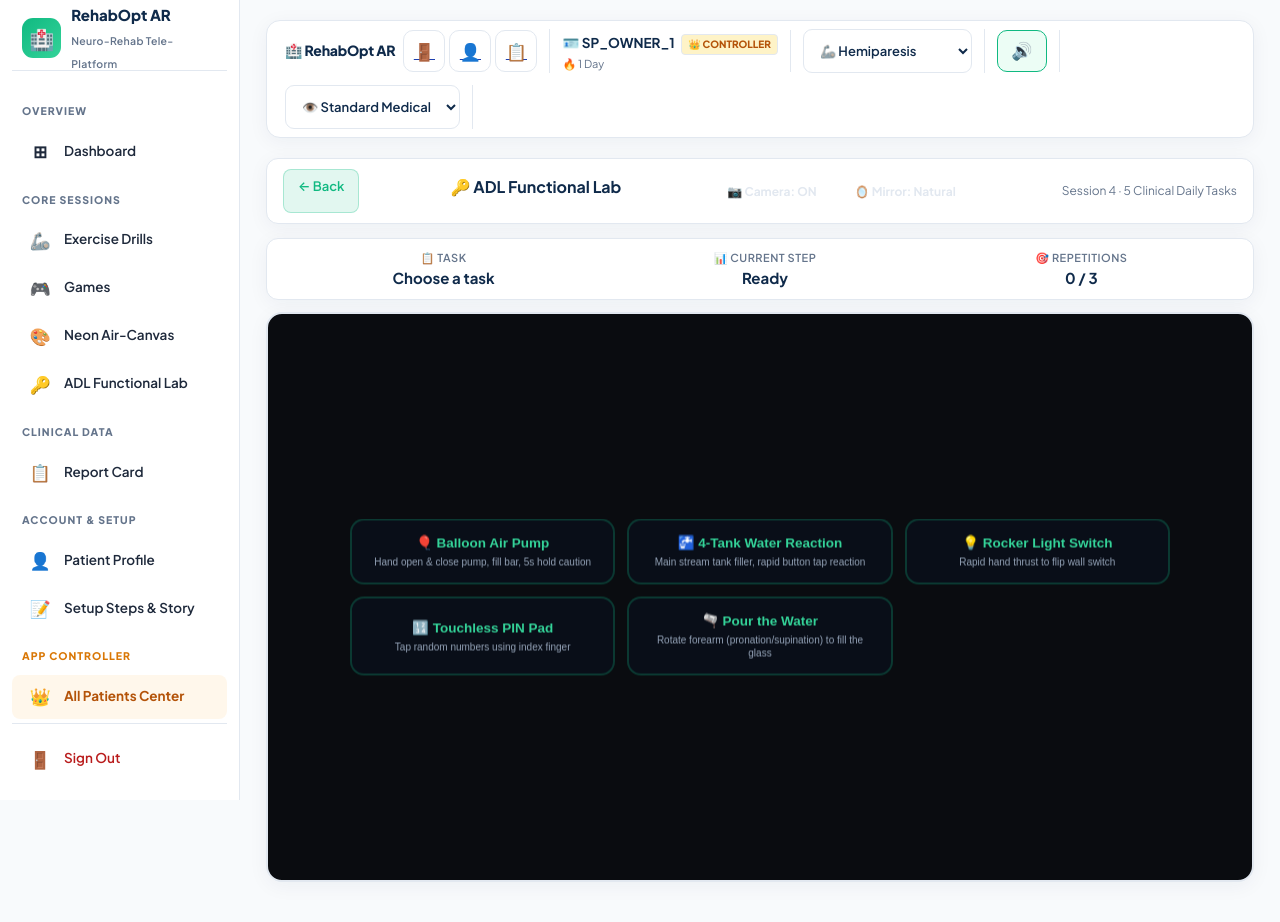
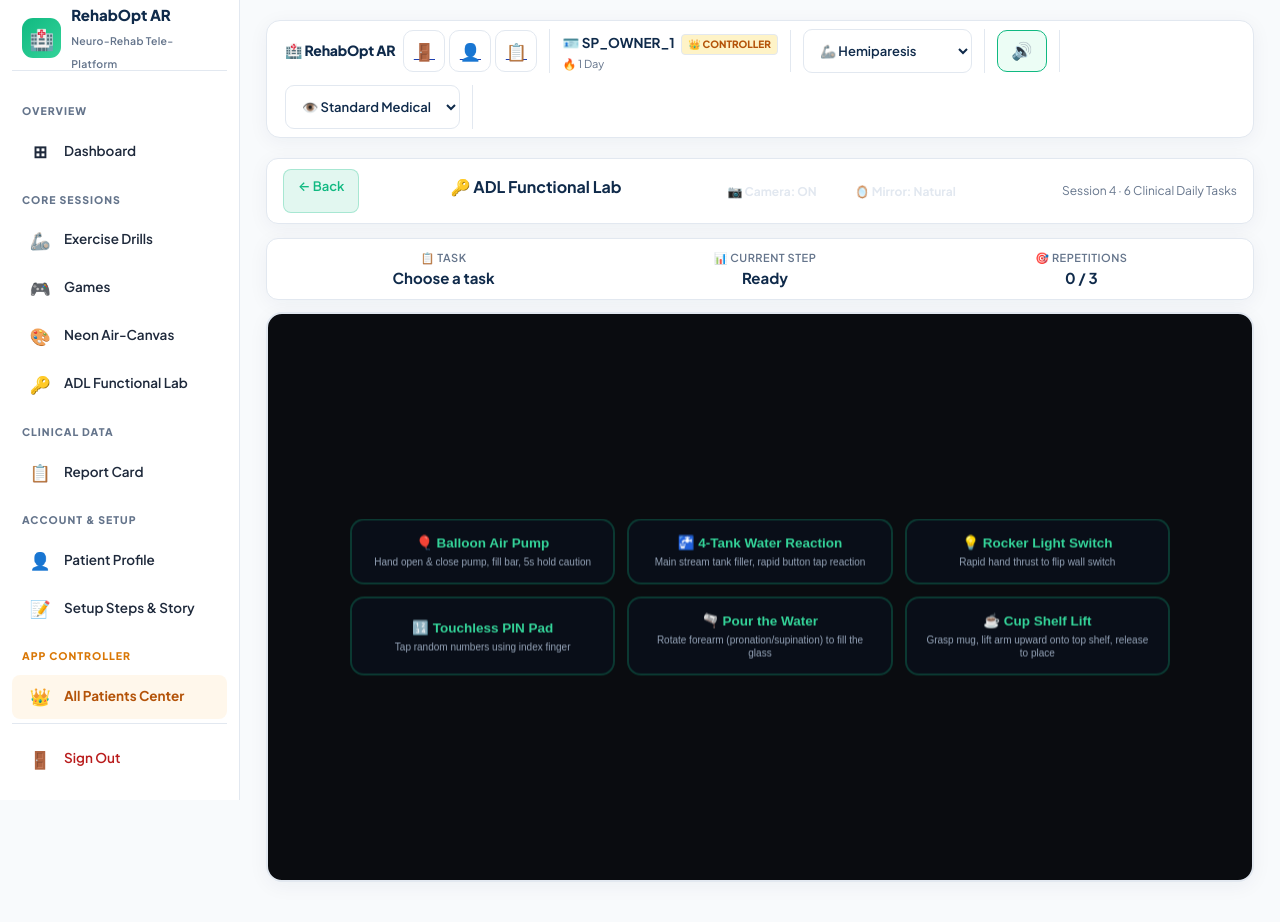
Before and after one commit to Athul-lab-ux/SEMIFIN-REHAB, a Flask app: page /adl in a window 1280 px wide. Shown: the top 922 px of the page. Run offline with Flask 3, Linux system fonts and the light colour scheme; the visitor is signed in with stand-in values (Sample User, id 1); data that the repository does not hold is empty; some libraries are stand-ins or nearby versions.

Commit message:
T2 Feature: Add Cup Shelf Lift (anti-gravity shoulder elevation & pick-and-place) ADL task

```diff
--- a/static/js/adl_engine.js
+++ b/static/js/adl_engine.js
@@ -125,6 +125,15 @@ if (typeof document !== "undefined") {
   let smoothedPourTilt = 0;
   let patientMaxFlow = 0.35; // 35% fill per second at full tilt (patient-adjustable)
   let taskPeakRom = 0;
+
+  // 6. ☕ Cup Shelf Lift States (Anti-Gravity Shoulder Elevation & ARAT Pick & Place)
+  let shelfCupGrasped = false;
+  let shelfCupPlaced = false;
+  let shelfCupPlacedTime = 0;
+  let shelfCupPos = null; // { x, y }
+  let shelfParticles = [];
+  let shelfSteamTime = 0;
+  let shelfDropAlerted = false;
 
   // Randomized 4-digit PIN generator for cognitive-motor index finger tapping
   function generateRandomPin() {
@@ -228,6 +237,17 @@ if (typeof document !== "undefined") {
         { name: "Rotate Upright", desc: "Level hand upright to stop pouring" },
       ],
     },
+    cupshelf: {
+      name: "☕ Cup Shelf Lift",
+      steps: [
+        { name: "Neutral Rest", desc: "Hand poised at counter ready base" },
+        { name: "Reach to Cup", desc: "Lower hand down towards the mug" },
+        { name: "Clench to Grasp", desc: "Squeeze tight fist over the mug" },
+        { name: "Anti-Gravity Lift", desc: "Lift arm upward toward upper shelf" },
+        { name: "Align at Shelf", desc: "Hold mug steady inside the shelf slot" },
+        { name: "Release to Place", desc: "Open hand wide to set mug on shelf" },
+      ],
+    },
   };
 
   // --- SVG Generator: Dark Navy `#070D18`, Light Blue `#38BDF8`, Yellow `#FBBF24` ---
@@ -461,6 +481,62 @@ if (typeof document !== "undefined") {
             <rect x="25" y="25" width="20" height="28" rx="3" fill="#1E293B" stroke="${lines}" stroke-width="1.5"/>
             <path d="M 40 18 A 12 12 0 0 0 28 22" stroke="${green}" stroke-width="2" fill="none"/>
             <text x="66" y="60" font-size="10" fill="#FFFFFF" text-anchor="middle">✓</text>
+          `;
+          break;
+      }
+    } else if (taskKey === "cupshelf") {
+      switch (stepIndex) {
+        case 0:
+          body = `
+            <line x1="15" y1="65" x2="85" y2="65" stroke="#475569" stroke-width="2"/>
+            <rect x="25" y="48" width="16" height="17" rx="3" fill="#0284C7" stroke="${lines}" stroke-width="1.5"/>
+            <path d="M 41 53 A 4 4 0 0 1 41 61" stroke="${lines}" stroke-width="1.5" fill="none"/>
+            <circle cx="65" cy="55" r="5" fill="${dots}"/>
+          `;
+          break;
+        case 1:
+          body = `
+            <line x1="15" y1="65" x2="85" y2="65" stroke="#475569" stroke-width="2"/>
+            <rect x="25" y="48" width="16" height="17" rx="3" fill="#0284C7" stroke="${lines}" stroke-width="1.5"/>
+            <path d="M 41 53 A 4 4 0 0 1 41 61" stroke="${lines}" stroke-width="1.5" fill="none"/>
+            <path d="M 65 30 Q 50 40 33 46" stroke="${lines}" stroke-width="2" stroke-dasharray="3,3" fill="none"/>
+            <circle cx="33" cy="46" r="5" fill="${dots}"/>
+          `;
+          break;
+        case 2:
+          body = `
+            <line x1="15" y1="65" x2="85" y2="65" stroke="#475569" stroke-width="2"/>
+            <rect x="35" y="48" width="16" height="17" rx="3" fill="#0284C7" stroke="${lines}" stroke-width="1.5"/>
+            <path d="M 51 53 A 4 4 0 0 1 51 61" stroke="${lines}" stroke-width="1.5" fill="none"/>
+            <circle cx="43" cy="48" r="8" fill="${green}" opacity="0.4"/>
+            <circle cx="43" cy="48" r="5" fill="${green}"/>
+            <text x="43" y="42" font-size="8" fill="#FFF" text-anchor="middle">✊</text>
+          `;
+          break;
+        case 3:
+          body = `
+            <line x1="50" y1="25" x2="90" y2="25" stroke="#475569" stroke-width="2"/>
+            <path d="M 35 60 Q 42 40 55 35" stroke="${amber}" stroke-width="2.5" fill="none"/>
+            <polygon points="55,30 60,36 53,38" fill="${amber}"/>
+            <rect x="47" y="35" width="16" height="17" rx="3" fill="#0284C7" stroke="${lines}" stroke-width="1.5"/>
+            <text x="55" y="30" font-size="8" fill="${amber}" text-anchor="middle">⬆️ LIFT</text>
+          `;
+          break;
+        case 4:
+          body = `
+            <line x1="45" y1="28" x2="92" y2="28" stroke="#475569" stroke-width="2"/>
+            <rect x="62" y="11" width="18" height="17" rx="3" fill="none" stroke="${green}" stroke-dasharray="3,3" stroke-width="2"/>
+            <rect x="60" y="13" width="16" height="15" rx="2" fill="#0284C7" stroke="${lines}" stroke-width="1.5"/>
+            <text x="70" y="8" font-size="7" font-weight="bold" fill="${green}" text-anchor="middle">TARGET</text>
+          `;
+          break;
+        case 5:
+          body = `
+            <line x1="45" y1="28" x2="92" y2="28" stroke="#475569" stroke-width="2"/>
+            <rect x="62" y="11" width="16" height="17" rx="3" fill="#0284C7" stroke="${green}" stroke-width="1.5"/>
+            <path d="M 78 16 A 4 4 0 0 1 78 24" stroke="${green}" stroke-width="1.5" fill="none"/>
+            <circle cx="60" cy="18" r="6" fill="${dots}"/>
+            <text x="70" y="45" font-size="9" fill="${green}" text-anchor="middle">✓ PLACED</text>
           `;
           break;
       }
@@ -521,6 +597,18 @@ if (typeof document !== "undefined") {
         stepEl.textContent = `Step ${currentStepIndex + 1}: Shut Filling Tank ${activeTankIndex + 1}!`;
       } else if (currentTask === "balloon" && currentStepIndex === 4) {
         stepEl.textContent = `Step 5: ⚠️ CAUTION: Hold Steady 5s (DO NOT PUMP!)`;
+      } else if (currentTask === "cupshelf") {
+        if (currentStepIndex === 1) {
+          stepEl.textContent = `Step 2: Reach down towards the coffee mug`;
+        } else if (currentStepIndex === 2) {
+          stepEl.textContent = `Step 3: Clench fist ✊ to grasp the mug`;
+        } else if (currentStepIndex === 3) {
+          stepEl.textContent = `Step 4: Lift arm upward ⬆️ toward top shelf`;
+        } else if (currentStepIndex === 4 || currentStepIndex === 5) {
+          stepEl.textContent = `Step 5/6: Align inside shelf target & open hand 🖐️`;
+        } else {
+          stepEl.textContent = `Step ${currentStepIndex + 1}: ${taskInfo.steps[currentStepIndex].name}`;
+        }
       } else {
         stepEl.textContent = `Step ${currentStepIndex + 1}: ${taskInfo.steps[currentStepIndex].name}`;
       }
@@ -609,9 +697,17 @@ if (typeof document !== "undefined") {
     pourSpillAlerted = false;
     smoothedPourTilt = 0;
     taskPeakRom = 0;
-  }
-
-  // --- Guidance Popup Content & 10s Inactivity Re-trigger (5 Clinical Tasks) ---
+
+    // Cup Shelf Lift reset
+    shelfCupGrasped = false;
+    shelfCupPlaced = false;
+    shelfCupPlacedTime = 0;
+    shelfCupPos = null;
+    shelfParticles = [];
+    shelfDropAlerted = false;
+  }
+
+  // --- Guidance Popup Content & 10s Inactivity Re-trigger (6 Clinical Tasks) ---
   const ADL_GUIDES = {
     balloon: {
       title: "🎈 Balloon Air Pump",
@@ -643,6 +739,12 @@ if (typeof document !== "undefined") {
       how: "Hold the pitcher upright, position it above the glass, rotate your forearm (pronation) to tilt and pour until the glass fills to the green mark, then rotate back upright.",
       tip: "Retrains forearm pronation and supination rotation, essential for eating, drinking, and turning door handles.",
     },
+    cupshelf: {
+      title: "☕ Cup Shelf Lift",
+      what: "Pick up the mug from the table, lift it up to the cupboard shelf, and release it.",
+      how: "1. Reach hand down over the mug and clench into a fist ✊ to grasp.\n2. Smoothly lift your arm upward against gravity toward the upper shelf.\n3. Align the cup into the glowing shelf target slot.\n4. Open your hand wide 🖐️ to place it securely on the shelf.",
+      tip: "Retrains anti-gravity shoulder elevation, elbow flexion/extension, and coordinated grasp-to-release (ARAT protocol).",
+    },
   };
 
   let adlGuidanceInterval = null;
@@ -1453,6 +1555,9 @@ if (typeof document !== "undefined") {
         break;
       case "pour":
         drawPourTask(hx, hy);
+        break;
+      case "cupshelf":
+        drawCupShelfTask(hx, hy);
         break;
     }
   }
@@ -2282,6 +2387,304 @@ if (typeof document !== "undefined") {
     else if (isTilting && overGlass) statusMsg = "🌊 Pouring into glass… reach the green target zone!";
     gCtx.fillText(statusMsg, w * 0.5, 39);
     gCtx.textAlign = "start";
+  }
+
+  // 6. ☕ Cup Shelf Lift Task (Anti-Gravity Elevation & ARAT Pick-and-Place)
+  function drawCupShelfTask(hx, hy) {
+    const w = gameCanvas.width, h = gameCanvas.height;
+    const now = performance.now();
+
+    // Scene geometry
+    const tableY = h * 0.76;
+    const shelfY = h * 0.26;
+    const shelfX = w * 0.52;
+    const shelfW = w * 0.42;
+    const shelfTargetX = shelfX + shelfW * 0.50;
+    const shelfTargetY = shelfY - 36;
+
+    const cupInitX = w * 0.24;
+    const cupInitY = tableY - 36;
+
+    if (!shelfCupPos) {
+      shelfCupPos = { x: cupInitX, y: cupInitY };
+    }
+
+    // 1. Draw Kitchen Environment
+    // Bottom Countertop
+    gCtx.save();
+    gCtx.fillStyle = "#1E293B";
+    gCtx.fillRect(0, tableY, w, h - tableY);
+    // Countertop wood trim edge
+    gCtx.fillStyle = "#334155";
+    gCtx.fillRect(0, tableY, w, 12);
+    gCtx.fillStyle = "#64748B";
+    gCtx.font = "bold 11px Inter, sans-serif";
+    gCtx.fillText("🪵 LOWER COUNTERTOP", 24, tableY + 30);
+
+    // Top Cupboard Shelf
+    gCtx.fillStyle = "#0F172A";
+    gCtx.roundRect(shelfX, shelfY, shelfW, 14, [4, 4, 4, 4]);
+    gCtx.fill();
+    gCtx.fillStyle = "#38BDF8";
+    gCtx.fillRect(shelfX, shelfY, shelfW, 3);
+    gCtx.fillStyle = "#94A3B8";
+    gCtx.font = "bold 11px Inter, sans-serif";
+    gCtx.textAlign = "center";
+    gCtx.fillText("🗄️ UPPER CUPBOARD SHELF", shelfTargetX, shelfY + 28);
+    gCtx.textAlign = "start";
+
+    // 2. Draw Target Shelf Slot (Dashed outline of the cup)
+    const distToTarget = Math.hypot(shelfCupPos.x - shelfTargetX, shelfCupPos.y - shelfTargetY);
+    const inTargetSlot = distToTarget < 58;
+
+    gCtx.save();
+    gCtx.beginPath();
+    gCtx.roundRect(shelfTargetX - 24, shelfTargetY - 26, 48, 52, 10);
+    if (inTargetSlot && shelfCupGrasped) {
+      gCtx.fillStyle = "rgba(16, 185, 129, 0.35)";
+      gCtx.fill();
+      gCtx.strokeStyle = "#10B981";
+      gCtx.lineWidth = 3.5;
+      gCtx.setLineDash([6, 4]);
+    } else {
+      gCtx.fillStyle = "rgba(56, 189, 248, 0.12)";
+      gCtx.fill();
+      gCtx.strokeStyle = "#38BDF8";
+      gCtx.lineWidth = 2;
+      gCtx.setLineDash([5, 5]);
+    }
+    gCtx.stroke();
+    gCtx.setLineDash([]);
+
+    // Target Label
+    gCtx.font = "bold 10px Inter, sans-serif";
+    gCtx.textAlign = "center";
+    gCtx.fillStyle = inTargetSlot ? "#34D399" : "#38BDF8";
+    gCtx.fillText(inTargetSlot ? "✨ OPEN HAND 🖐️" : "PLACE HERE 🎯", shelfTargetX, shelfTargetY - 32);
+    gCtx.restore();
+
+    // 3. Hand Interaction & Gesture Detection
+    // Distance from player hand to cup
+    const distHandToCup = Math.hypot(hx - shelfCupPos.x, hy - shelfCupPos.y);
+
+    // Compute hand grasp status using MediaPipe openness
+    let isHandGrasping = false;
+    let isHandOpening = false;
+    if (wristData && wristData.openness !== undefined) {
+      isHandGrasping = wristData.openness < closeThreshold;
+      isHandOpening = wristData.openness > openThreshold;
+    }
+
+    // STATE: Not grasped, sitting on counter or in transit
+    if (!shelfCupGrasped && !shelfCupPlaced) {
+      if (distHandToCup < 55) {
+        if (currentStepIndex === 1) advanceStep(); // Advances to Step 3: Clench to grasp
+        if (isHandGrasping) {
+          shelfCupGrasped = true;
+          shelfDropAlerted = false;
+          if (currentStepIndex === 2) advanceStep(); // Advances to Step 4: Anti-gravity lift
+          if (window.RehabBio) {
+            window.RehabBio.playBeep(520, 0.08, 0.3);
+            window.RehabBio.speak("Mug grasped! Lift upward against gravity.");
+          }
+          showToast("✊ Mug grasped! Now lift upward toward the shelf.", "info");
+        }
+      }
+    }
+
+    // STATE: Grasped and lifting
+    if (shelfCupGrasped) {
+      // Cup tracks hand smoothly
+      shelfCupPos.x = hx;
+      shelfCupPos.y = hy;
+
+      // Draw lift trajectory dashed guide
+      gCtx.save();
+      gCtx.beginPath();
+      gCtx.moveTo(shelfCupPos.x, shelfCupPos.y - 30);
+      gCtx.lineTo(shelfTargetX, shelfTargetY + 30);
+      gCtx.strokeStyle = "rgba(251, 191, 36, 0.6)";
+      gCtx.lineWidth = 2.5;
+      gCtx.setLineDash([6, 6]);
+      gCtx.stroke();
+      gCtx.restore();
+
+      // Check elevation progress
+      if (hy < h * 0.52 && currentStepIndex === 3) {
+        advanceStep(); // Advances to Step 5: Align at Shelf
+      }
+
+      // Check shelf target arrival
+      if (inTargetSlot) {
+        if (currentStepIndex === 4) advanceStep(); // Advances to Step 6: Release to Place
+
+        // User opens hand to place the cup
+        if (isHandOpening) {
+          shelfCupGrasped = false;
+          shelfCupPlaced = true;
+          shelfCupPos.x = shelfTargetX;
+          shelfCupPos.y = shelfTargetY;
+          shelfCupPlacedTime = performance.now();
+
+          // Celebration particles
+          for (let i = 0; i < 28; i++) {
+            shelfParticles.push({
+              x: shelfTargetX,
+              y: shelfTargetY,
+              vx: (Math.random() - 0.5) * 6,
+              vy: -2 - Math.random() * 5,
+              r: 3 + Math.random() * 3,
+              color: ["#FBBF24", "#34D399", "#38BDF8", "#F472B6"][Math.floor(Math.random() * 4)],
+              alpha: 1.0,
+            });
+          }
+
+          if (window.RehabBio) {
+            window.RehabBio.playRepChime();
+            window.RehabBio.speak("Great placement! Cup secured on shelf.");
+          }
+          showToast("🎉 Perfect! Cup safely placed on shelf!", "success");
+          advanceStep(); // Completes 6-step cycle -> rep++
+        }
+      } else if (isHandOpening && hy < tableY - 40 && !inTargetSlot && !shelfDropAlerted) {
+        // Dropped mid-air outside shelf target
+        shelfDropAlerted = true;
+        shelfCupGrasped = false;
+        shelfCupPos = { x: cupInitX, y: cupInitY };
+        if (window.RehabBio) window.RehabBio.playBuzz();
+        showToast("⚠️ Mug dropped! Keep fist clenched until you reach the upper shelf.", "warning");
+        currentStepIndex = 1;
+        updateStepCardsUI();
+      }
+    }
+
+    // STATE: Placed on shelf (1.5s delay then reset)
+    if (shelfCupPlaced) {
+      if (now - shelfCupPlacedTime > 1500) {
+        shelfCupPlaced = false;
+        shelfCupPos = { x: cupInitX, y: cupInitY };
+      }
+    }
+
+    // 4. Draw Celebration Particles
+    shelfParticles.forEach((p) => {
+      p.x += p.vx;
+      p.y += p.vy;
+      p.vy += 0.15;
+      p.alpha -= 0.02;
+    });
+    shelfParticles = shelfParticles.filter((p) => p.alpha > 0);
+
+    shelfParticles.forEach((p) => {
+      gCtx.save();
+      gCtx.globalAlpha = Math.max(0, p.alpha);
+      gCtx.fillStyle = p.color;
+      gCtx.beginPath();
+      gCtx.arc(p.x, p.y, p.r, 0, Math.PI * 2);
+      gCtx.fill();
+      gCtx.restore();
+    });
+
+    // 5. Draw the Ceramic Mug ☕
+    const cx = shelfCupPos.x;
+    const cy = shelfCupPos.y;
+    const cw = 44, ch = 48;
+
+    gCtx.save();
+    // Drop shadow
+    gCtx.beginPath();
+    gCtx.ellipse(cx, cy + ch / 2 + 4, cw / 2 + 6, 8, 0, 0, Math.PI * 2);
+    gCtx.fillStyle = "rgba(0, 0, 0, 0.4)";
+    gCtx.fill();
+
+    // Mug body
+    gCtx.beginPath();
+    gCtx.roundRect(cx - cw / 2, cy - ch / 2, cw, ch, [4, 4, 10, 10]);
+    gCtx.fillStyle = shelfCupPlaced ? "#10B981" : (shelfCupGrasped ? "#F59E0B" : "#0284C7");
+    gCtx.fill();
+    gCtx.lineWidth = 2.5;
+    gCtx.strokeStyle = "#FFFFFF";
+    gCtx.stroke();
+
+    // Handle
+    gCtx.beginPath();
+    gCtx.arc(cx + cw / 2 + 5, cy, 11, -Math.PI / 2, Math.PI / 2);
+    gCtx.lineWidth = 4;
+    gCtx.strokeStyle = shelfCupPlaced ? "#10B981" : (shelfCupGrasped ? "#F59E0B" : "#0284C7");
+    gCtx.stroke();
+
+    // Mug Rim Top
+    gCtx.beginPath();
+    gCtx.ellipse(cx, cy - ch / 2, cw / 2, 7, 0, 0, Math.PI * 2);
+    gCtx.fillStyle = "#0F172A"; // dark coffee inside
+    gCtx.fill();
+    gCtx.lineWidth = 1.5;
+    gCtx.strokeStyle = "#FFFFFF";
+    gCtx.stroke();
+
+    // Coffee surface shine
+    gCtx.beginPath();
+    gCtx.ellipse(cx, cy - ch / 2, cw / 2 - 3, 5, 0, 0, Math.PI * 2);
+    gCtx.fillStyle = "#78350F";
+    gCtx.fill();
+
+    // Animated steam rising
+    shelfSteamTime += 0.05;
+    for (let i = 0; i < 2; i++) {
+      const sx = cx - 6 + i * 12 + Math.sin(shelfSteamTime + i) * 4;
+      const sy = cy - ch / 2 - 10 - ((shelfSteamTime * 12 + i * 8) % 22);
+      gCtx.beginPath();
+      gCtx.arc(sx, sy, 3, 0, Math.PI * 2);
+      gCtx.fillStyle = "rgba(255, 255, 255, 0.4)";
+      gCtx.fill();
+    }
+
+    // Mug icon / badge in center
+    gCtx.font = "18px Segoe UI Emoji, sans-serif";
+    gCtx.textAlign = "center";
+    gCtx.textBaseline = "middle";
+    gCtx.fillText("☕", cx, cy + 2);
+    gCtx.restore();
+
+    // 6. Floating Status Badge
+    gCtx.save();
+    gCtx.fillStyle = "rgba(15, 23, 42, 0.88)";
+    gCtx.strokeStyle = "rgba(255, 255, 255, 0.12)";
+    gCtx.lineWidth = 1.5;
+    const bannerW = Math.min(480, w * 0.8);
+    const bannerX = (w - bannerW) / 2;
+    gCtx.beginPath();
+    gCtx.roundRect(bannerX, 16, bannerW, 36, 10);
+    gCtx.fill();
+    gCtx.stroke();
+
+    gCtx.font = "bold 13px Inter, sans-serif";
+    gCtx.textAlign = "center";
+    gCtx.textBaseline = "middle";
+
+    let statusMsg = "Reach down towards the counter and grasp the coffee mug";
+    if (shelfCupPlaced) {
+      gCtx.fillStyle = "#34D399";
+      statusMsg = "🎉 Mug safely placed on upper shelf! Excellent lift!";
+    } else if (shelfCupGrasped) {
+      if (inTargetSlot) {
+        gCtx.fillStyle = "#34D399";
+        statusMsg = "✨ In target shelf slot! OPEN YOUR HAND 🖐️ to place!";
+      } else {
+        gCtx.fillStyle = "#FBBF24";
+        statusMsg = "⬆️ Lift arm upward against gravity towards the upper shelf!";
+      }
+    } else {
+      if (distHandToCup < 55) {
+        gCtx.fillStyle = "#38BDF8";
+        statusMsg = "✊ Close your fist to grasp the coffee mug!";
+      } else {
+        gCtx.fillStyle = "#E2E8F0";
+        statusMsg = "Reach hand towards the coffee mug on the counter";
+      }
+    }
+    gCtx.fillText(statusMsg, w * 0.5, 34);
+    gCtx.restore();
   }
 
   // No second animation loop: Updates & rendering are driven directly by onHandResults callback.
@@ -2337,6 +2740,18 @@ if (typeof document !== "undefined") {
       showToast(`🫗 Water poured: ${Math.round(pourGlassLevel)}%`, "info");
       if (pourGlassLevel >= 75) {
         pourTargetReached = true;
+        advanceStep();
+      }
+    } else if (currentTask === "cupshelf") {
+      if (!shelfCupGrasped && !shelfCupPlaced) {
+        shelfCupGrasped = true;
+        showToast("✊ Mug grasped via tap! Now lift upward.", "info");
+        if (currentStepIndex <= 2) advanceStep();
+      } else if (shelfCupGrasped) {
+        shelfCupGrasped = false;
+        shelfCupPlaced = true;
+        shelfCupPlacedTime = performance.now();
+        showToast("🎉 Mug safely placed on shelf!", "success");
         advanceStep();
       }
     }
@@ -2513,6 +2928,26 @@ const AdlKinematics = {
     const hitRadius = isDwelling ? baseRadius * 1.2 : baseRadius;
     return dist < hitRadius;
   },
+  calculateCupGraspAndPlace(cursor, cupPos, targetPos, isOpen, isClosed, isGrasped) {
+    const distToCup = Math.hypot(cursor.x - cupPos.x, cursor.y - cupPos.y);
+    const distToTarget = Math.hypot(cursor.x - targetPos.x, cursor.y - targetPos.y);
+    let nextGrasped = isGrasped;
+    let placed = false;
+    let dropped = false;
+
+    if (!isGrasped && distToCup < 0.12 && isClosed) {
+      nextGrasped = true;
+    } else if (isGrasped) {
+      if (distToTarget < 0.12 && isOpen) {
+        nextGrasped = false;
+        placed = true;
+      } else if (isOpen && distToTarget >= 0.12) {
+        nextGrasped = false;
+        dropped = true;
+      }
+    }
+    return { isGrasped: nextGrasped, placed, dropped, distToCup, distToTarget };
+  },
 };
 
 if (typeof module !== "undefined" && module.exports) {
--- a/templates/adl_lab.html
+++ b/templates/adl_lab.html
@@ -16,7 +16,7 @@
         <button id="adl-resume" class="c-ctrl-btn primary" style="display:none;" title="Resume task (4s)">▶ Resume (4s)</button>
         <button id="adl-stop" class="c-ctrl-btn danger" style="display:none;" title="Stop task">⏹ Stop</button>
       </div>
-      <span style="font-size:12px; color:var(--clin-slate);">Session 4 · 5 Clinical Daily Tasks</span>
+      <span style="font-size:12px; color:var(--clin-slate);">Session 4 · 6 Clinical Daily Tasks</span>
     </div>
 
     <!-- HUD Bar -->
@@ -139,6 +139,10 @@
           🫗 Pour the Water
           <span class="desc">Rotate forearm (pronation/supination) to fill the glass</span>
         </button>
+        <button class="task-btn" data-task="cupshelf">
+          ☕ Cup Shelf Lift
+          <span class="desc">Grasp mug, lift arm upward onto top shelf, release to place</span>
+        </button>
       </div>
     </div>
   </div>
```
Also changed, not shown: tests/test_adl_landmarks.js (+63 -0 lines).
